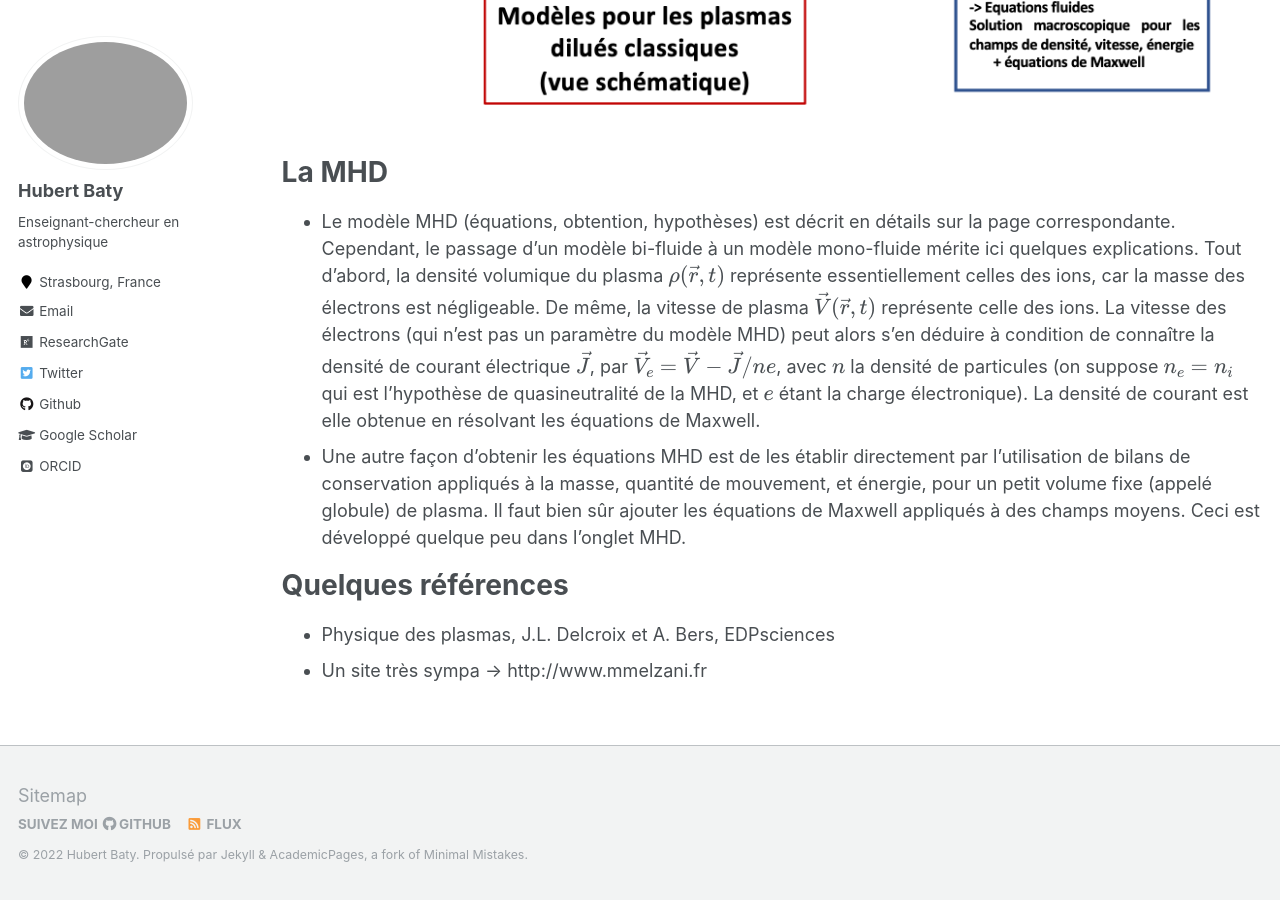
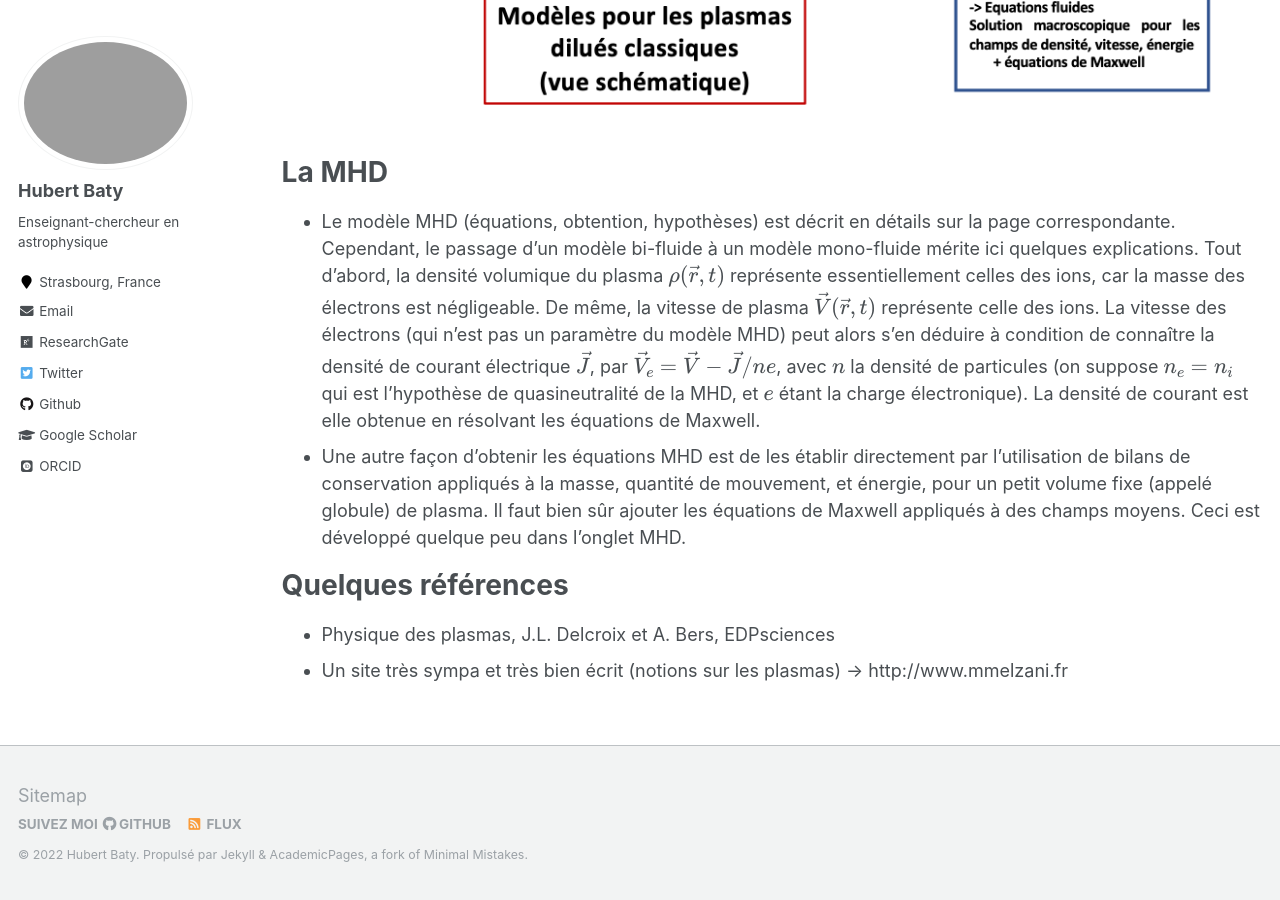
Before and after one commit to hubertbaty/hubertbaty.github.io, a Jekyll site: the page built from _pages/plasma.md, in a window 1280 px wide and 900 px high, scrolled down 5408 px. Built offline with Jekyll 4.4.1, drawn with Linux system fonts in a browser that asks for light colours; some web fonts are replaced; formulas are drawn with MathJax 3.

Commit message:
Update plasma.md

```diff
--- a/_pages/plasma.md
+++ b/_pages/plasma.md
@@ -76,4 +76,4 @@ La MHD
  Quelques références
 ======
  * Physique des plasmas, J.L. Delcroix et A. Bers, EDPsciences
- * Un site très sympa -> http://www.mmelzani.fr
+ * Un site très sympa et très bien écrit (notions sur les plasmas) -> http://www.mmelzani.fr
```
